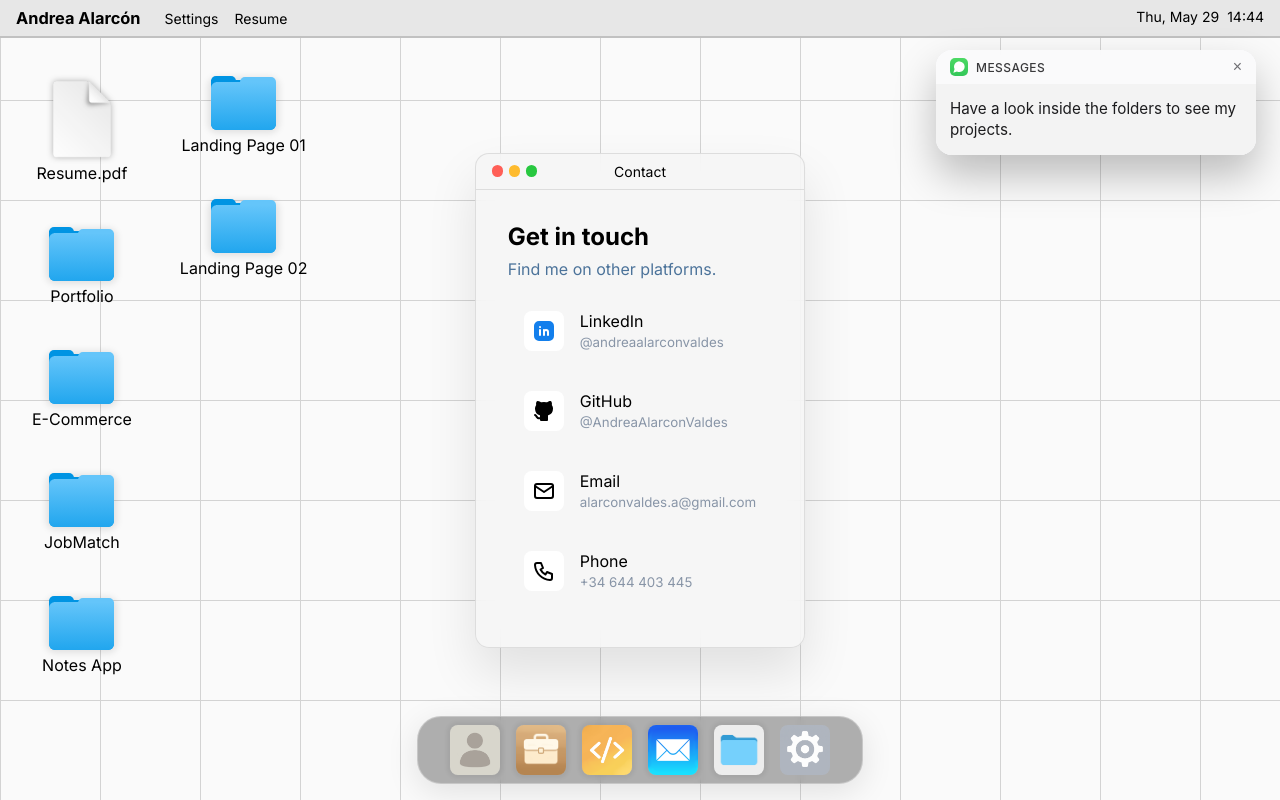
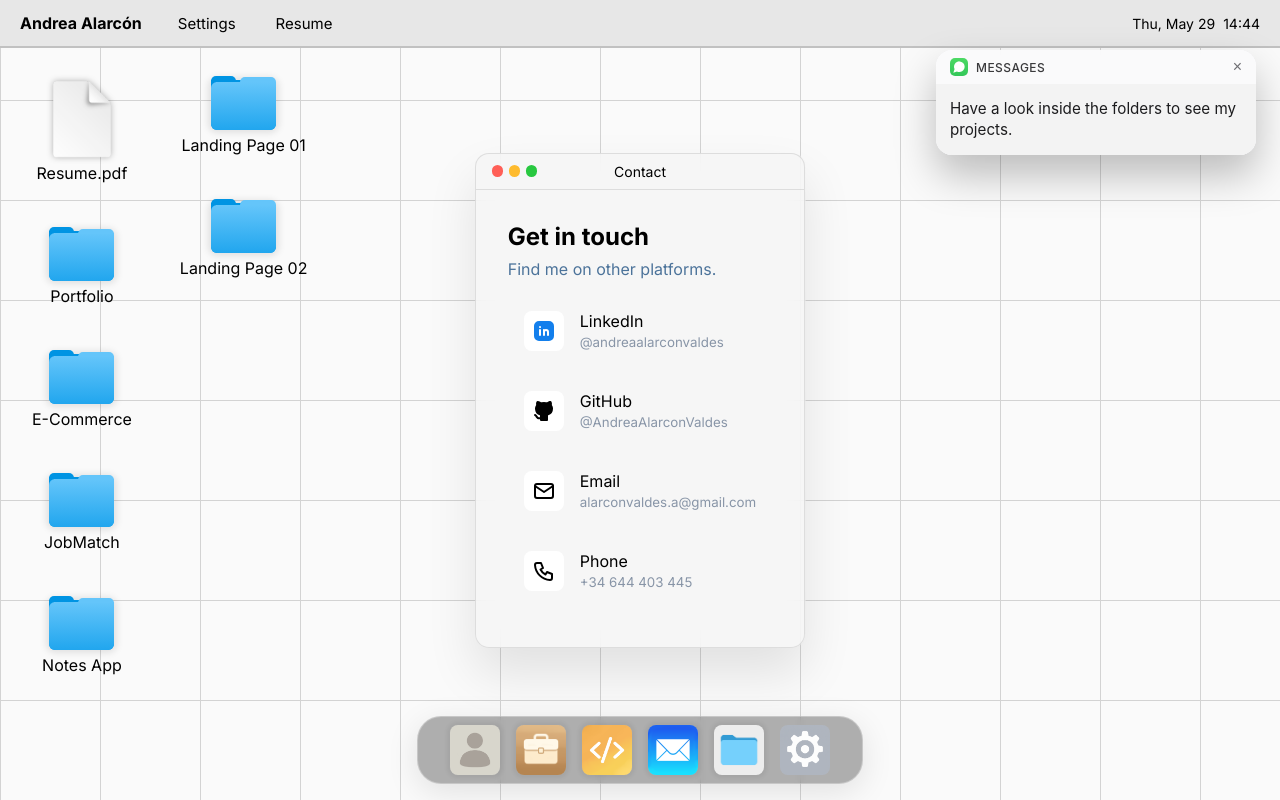
Before and after one commit to AndreaAlarconValdes/portfolio-andrea, a React (Vite) app: page /portfolio-andrea/contact in a window 1280 px wide. Built offline with nearby package versions, Linux system fonts and the light colour scheme.

Commit message:
style: refactor MenuBar.css to mobile-first responsive layout

```diff
--- a/src/components/MenuBar.css
+++ b/src/components/MenuBar.css
@@ -6,55 +6,115 @@
   z-index: 999;
   display: flex;
   justify-content: space-between;
+  align-items: center;
   font-family: "Inter", sans-serif;
   background-color: rgb(231, 231, 231);
   border-bottom: 2px solid rgb(193, 193, 193);
-    padding: 0.5rem 1rem;
-    font-size: 14px;
+  padding: 0.5rem 0.75rem;
+  font-size: 0.8125rem;
+  min-height: 2.5rem;
 }
 
 .menu-bar h3 {
   margin: 0;
+  display: none;
+  font-size: 0.875rem;
+  font-weight: 600;
 }
 
 .menu-bar-left {
   display: flex;
   align-items: center;
-    gap: 1.5rem;
+  gap: 0.75rem;
+  flex: 1;
+  min-width: 0;
 }
 
 .menu-bar-actions {
   display: flex;
-    gap: 1rem;
+  gap: 0.5rem;
   position: relative;
+  align-items: center;
 }
 
 .menu-bar-actions button {
   background-color: transparent;
   border: none;
   cursor: pointer;
-    font-size: 15px;
-    padding: 0;
+  font-size: 0.8125rem;
+  padding: 0.25rem 0.5rem;
   color: black;
+  white-space: nowrap;
+  transition: color 0.2s ease;
 }
 
 .menu-bar-actions a {
   color: black;
+  font-size: 0.8125rem;
+  padding: 0.25rem 0.5rem;
+  white-space: nowrap;
+  transition: color 0.2s ease;
 }
+
 .menu-bar-actions button:hover,
 .menu-bar-actions a:hover {
   color: #0093e1;
   text-decoration: underline;
 }
 
-@media (max-width: 650px) {
-    .menu-bar-actions {
-        gap: 0.5rem;
+.menu-bar-actions button:active,
+.menu-bar-actions a:active {
+  opacity: 0.8;
 }
 
-    .menu-bar-left h3 {
-        display: none;
+@media (min-width: 768px) {
+  .menu-bar {
+    padding: 0.5rem 1rem;
+    font-size: 0.875rem;
+    min-height: 3rem;
   }
 
+  .menu-bar h3 {
+    display: block;
+    font-size: 0.9375rem;
+  }
 
+  .menu-bar-left {
+    gap: 1.25rem;
   }
+
+  .menu-bar-actions {
+    gap: 0.75rem;
+  }
+
+  .menu-bar-actions button,
+  .menu-bar-actions a {
+    font-size: 0.875rem;
+    padding: 0.25rem 0.625rem;
+  }
+}
+
+@media (min-width: 1024px) {
+  .menu-bar {
+    padding: 0.5rem 1.25rem;
+    font-size: 0.875rem;
+  }
+
+  .menu-bar h3 {
+    font-size: 1rem;
+  }
+
+  .menu-bar-left {
+    gap: 1.5rem;
+  }
+
+  .menu-bar-actions {
+    gap: 1rem;
+  }
+
+  .menu-bar-actions button,
+  .menu-bar-actions a {
+    font-size: 0.9375rem;
+    padding: 0.25rem 0.75rem;
+  }
+}
```
Lines whose indentation alone changed are shown as unchanged.
